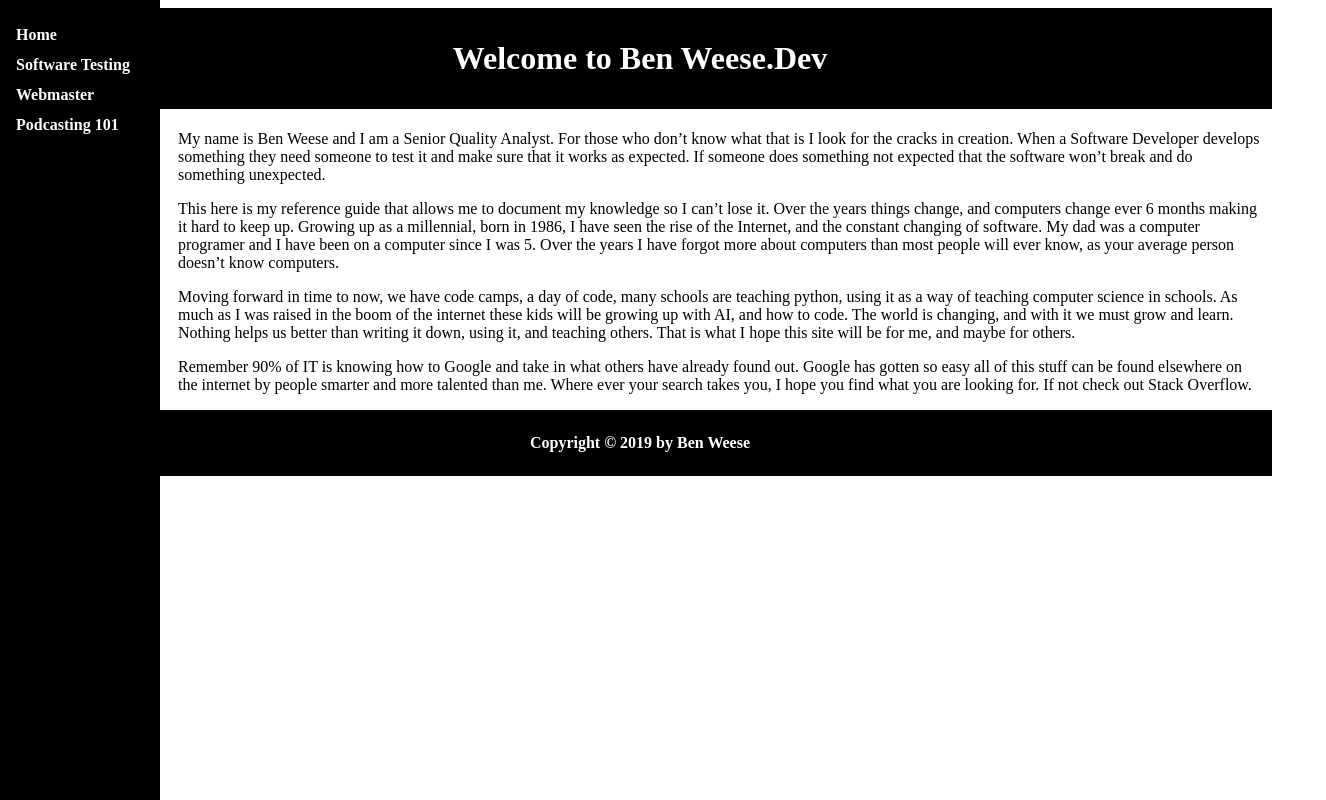
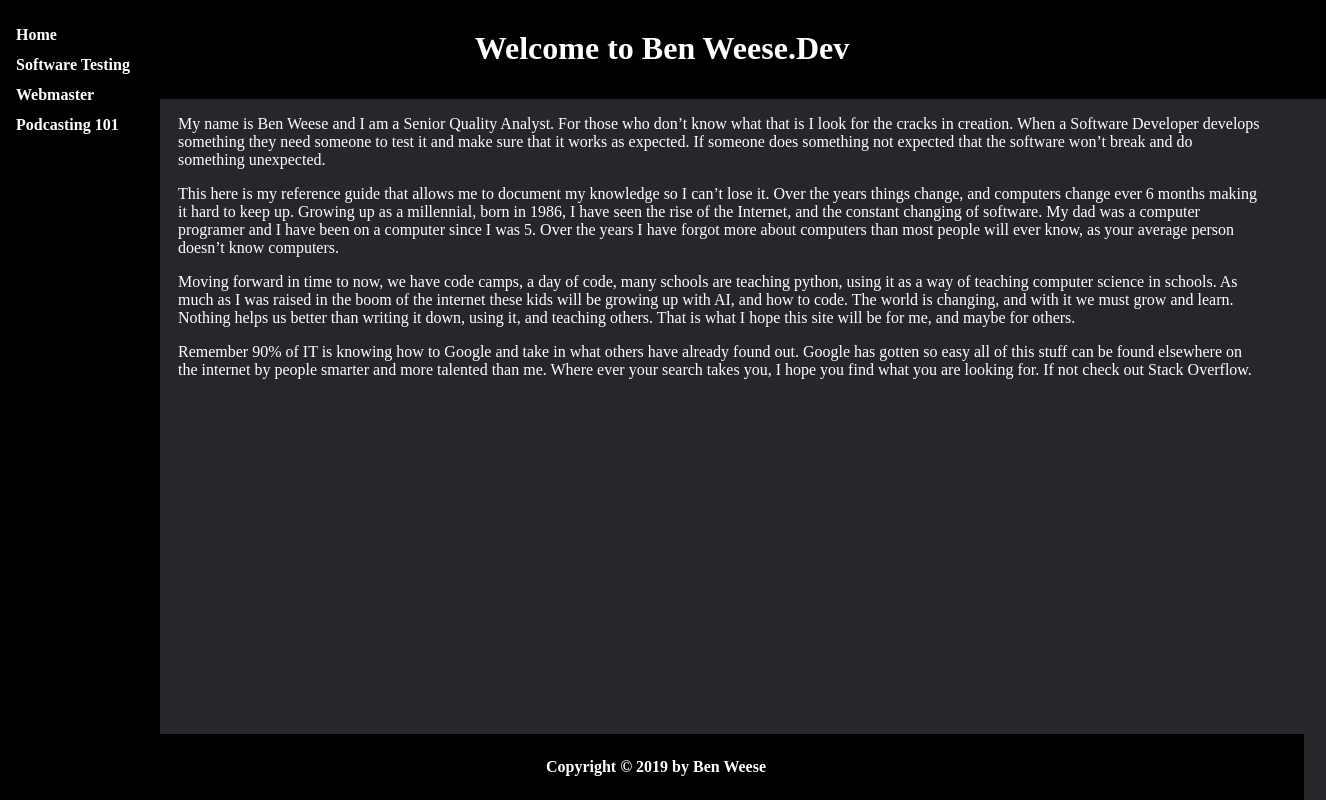
Before and after one commit to benweese/benweese.github.io.old, a plain HTML site: page index.html in a window 1280 px wide. Shown: the whole page, 1326 px wide, since content can reach past the window. Drawn offline with Linux system fonts and the light colour scheme.

Commit message:
more css

```diff
--- a/index.html
+++ b/index.html
@@ -21,18 +21,23 @@
 }
 
 .sidenav a:hover {
-  color: purple;
+  color: gray;
 }
 
 .content {
   margin-left: 160px; /* Same as the width of the sidebar */
-  padding: 0px 10px;
-  background-color: white;
+  padding: 10px;
+  color: white;
+}
+body {
+  background-color: #27262b;
 }
 h1 {
   text-align: center;
   background-color: black;
   padding: 1em;
+  width: 100%;
+  margin: -10px;
   color: white;
 }
 footer {
@@ -40,6 +45,9 @@ footer {
   background-color: black;
   padding: 0.5em;
   color: white;
+  position: absolute;
+  bottom: 0;
+  width: 100%;
 }
 @media screen and (max-height: 450px) {
   .sidenav {padding-top: 15px;}
@@ -55,7 +63,7 @@ footer {
 </head>
 
 <body>
-  <h1 class="white-text">Welcome to Ben Weese.Dev</h1>
+<h1>Welcome to Ben Weese.Dev</h1>
   <div class="sidenav">
     <nav role="navigation">
         <a href="#" class="navigation-list-item">Home</a>
```
